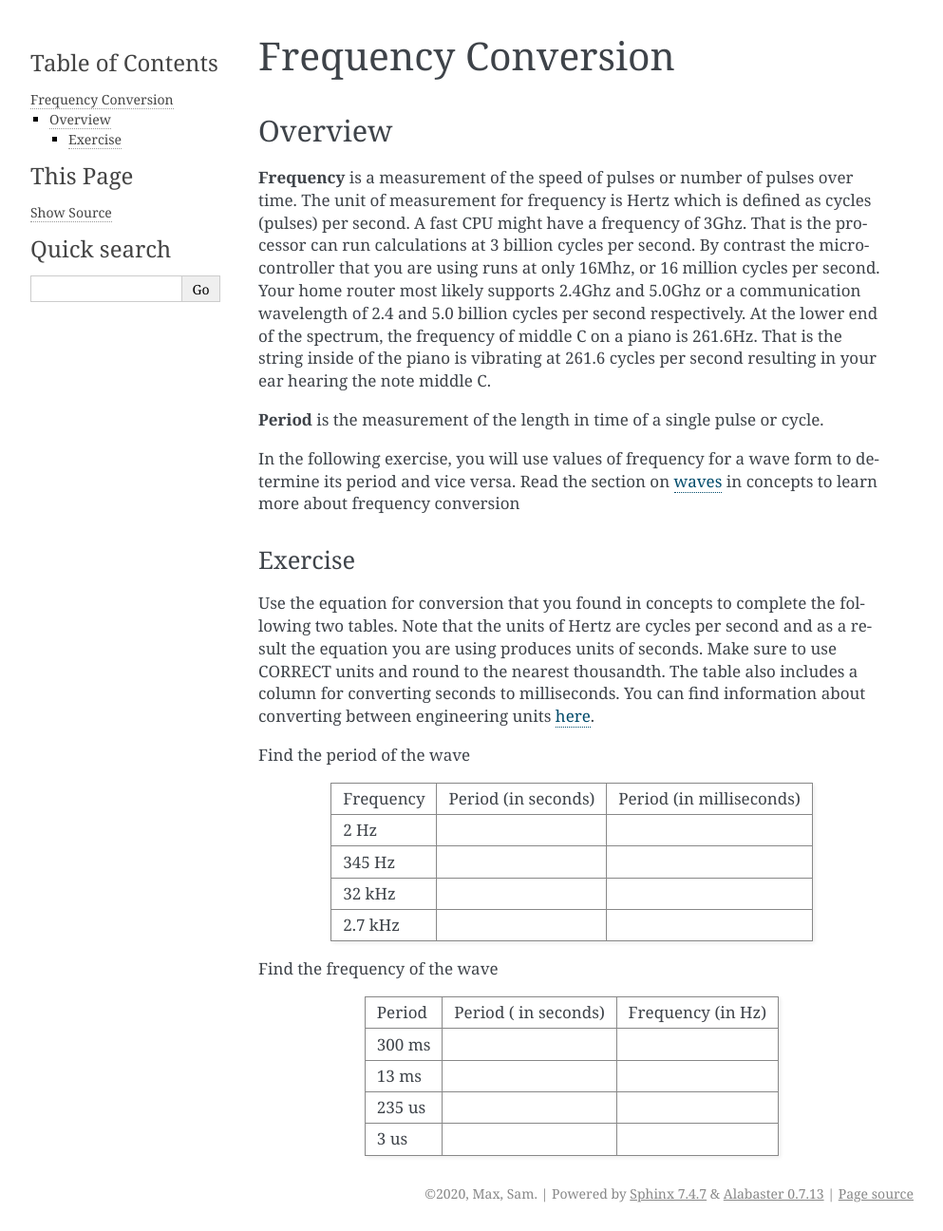
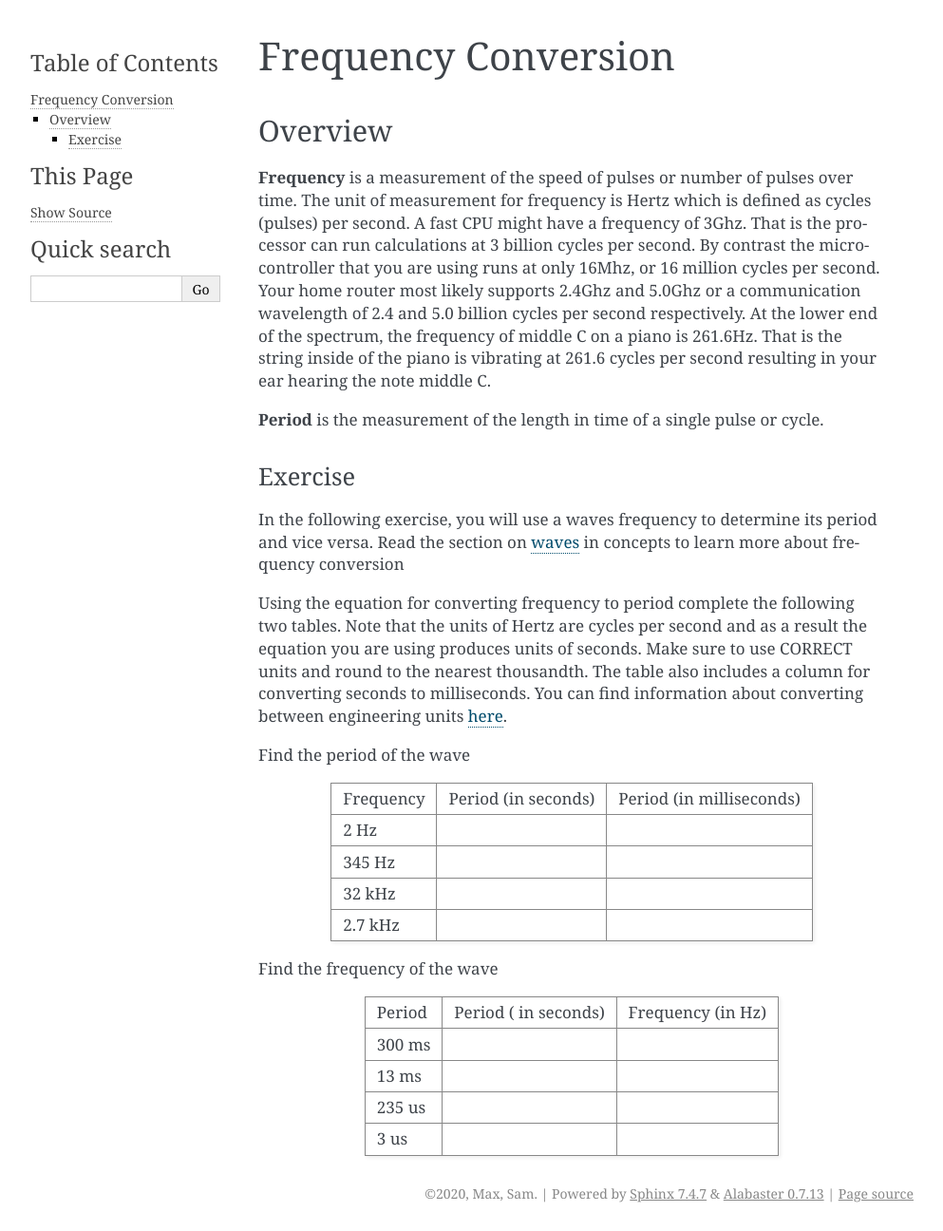
Before and after one commit to maxtkc/mvths-wiki, a Sphinx documentation site: the page built from docs/025-frequency-conversion.rst, in a window 1280 px wide. Shown: the whole page at 95% size, without its empty margins (148-1141 px from the left). Built offline with Sphinx 7.4.7, drawn with Linux system fonts in a browser that asks for light colours.

Commit message:
Update 025-frequency-conversion.rst

```diff
--- a/docs/025-frequency-conversion.rst
+++ b/docs/025-frequency-conversion.rst
@@ -13,14 +13,16 @@ in your ear hearing the note middle C.
 
 **Period** is the measurement of the length in time of a single pulse or cycle.
 
-In the following exercise, you will use values of frequency for a wave form to determine its period and vice versa. Read the section on
-`waves <https://www.google.com/url?q=https://docs.google.com/document/d/1BmZbXzxnD2j17QToSZ9jeZmnP7burwfksfQq2v4zu-Y/edit%23heading%3Dh.r3kc4sg9zrj4&sa=D&ust=1587613173942000>`__ in
-concepts to learn more about frequency conversion
+
 
 Exercise
 ~~~~~~~~
 
-Use the equation for conversion that you found in concepts to complete
+In the following exercise, you will use a waves frequency to determine its period and vice versa. Read the section on
+`waves <https://www.google.com/url?q=https://docs.google.com/document/d/1BmZbXzxnD2j17QToSZ9jeZmnP7burwfksfQq2v4zu-Y/edit%23heading%3Dh.r3kc4sg9zrj4&sa=D&ust=1587613173942000>`__ in
+concepts to learn more about frequency conversion
+
+Using the equation for converting frequency to period complete
 the following two tables. Note that the units of Hertz are cycles per
 second and as a result the equation you are using produces units of
 seconds. Make sure to use CORRECT units and round to the nearest
```
